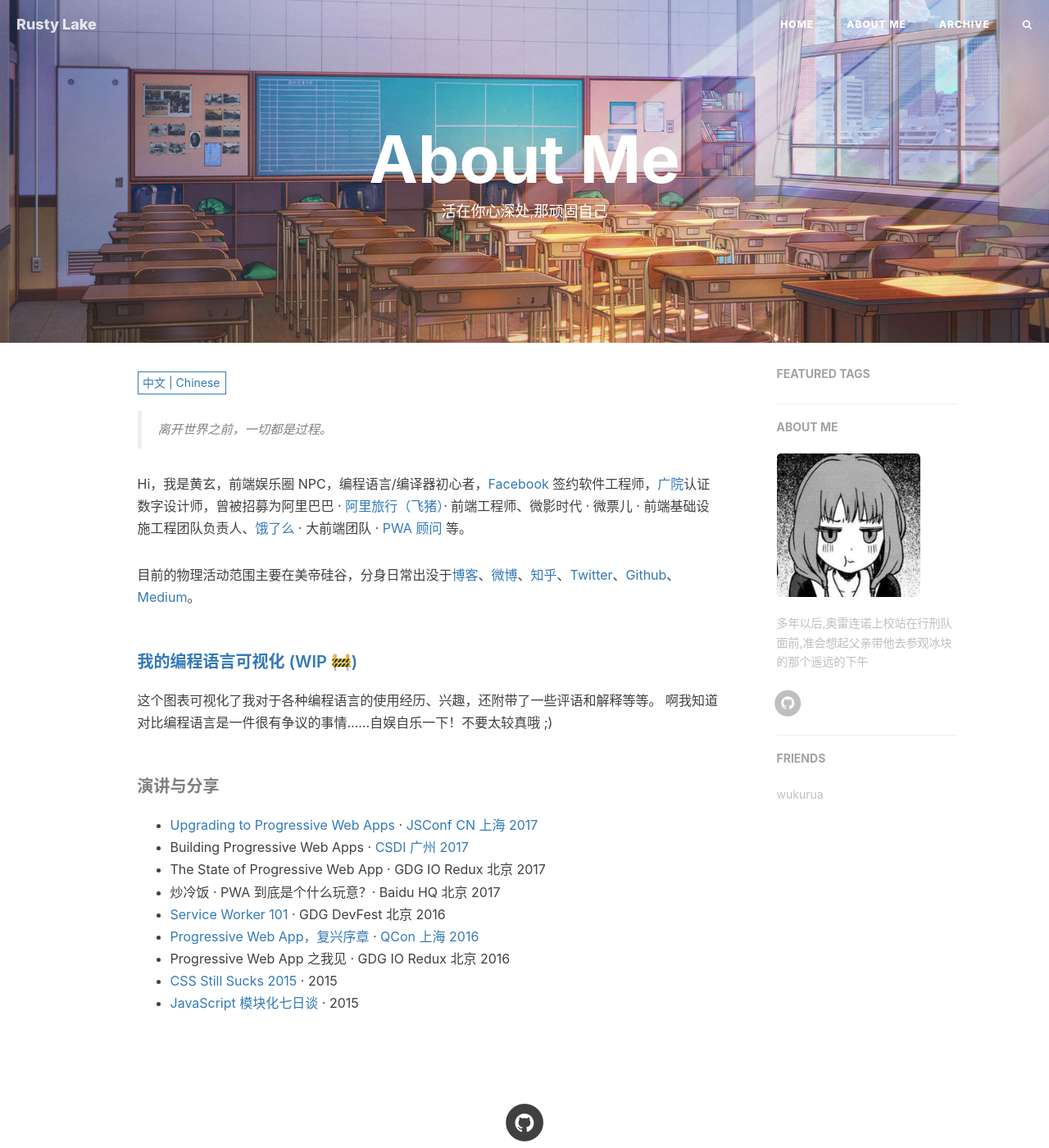
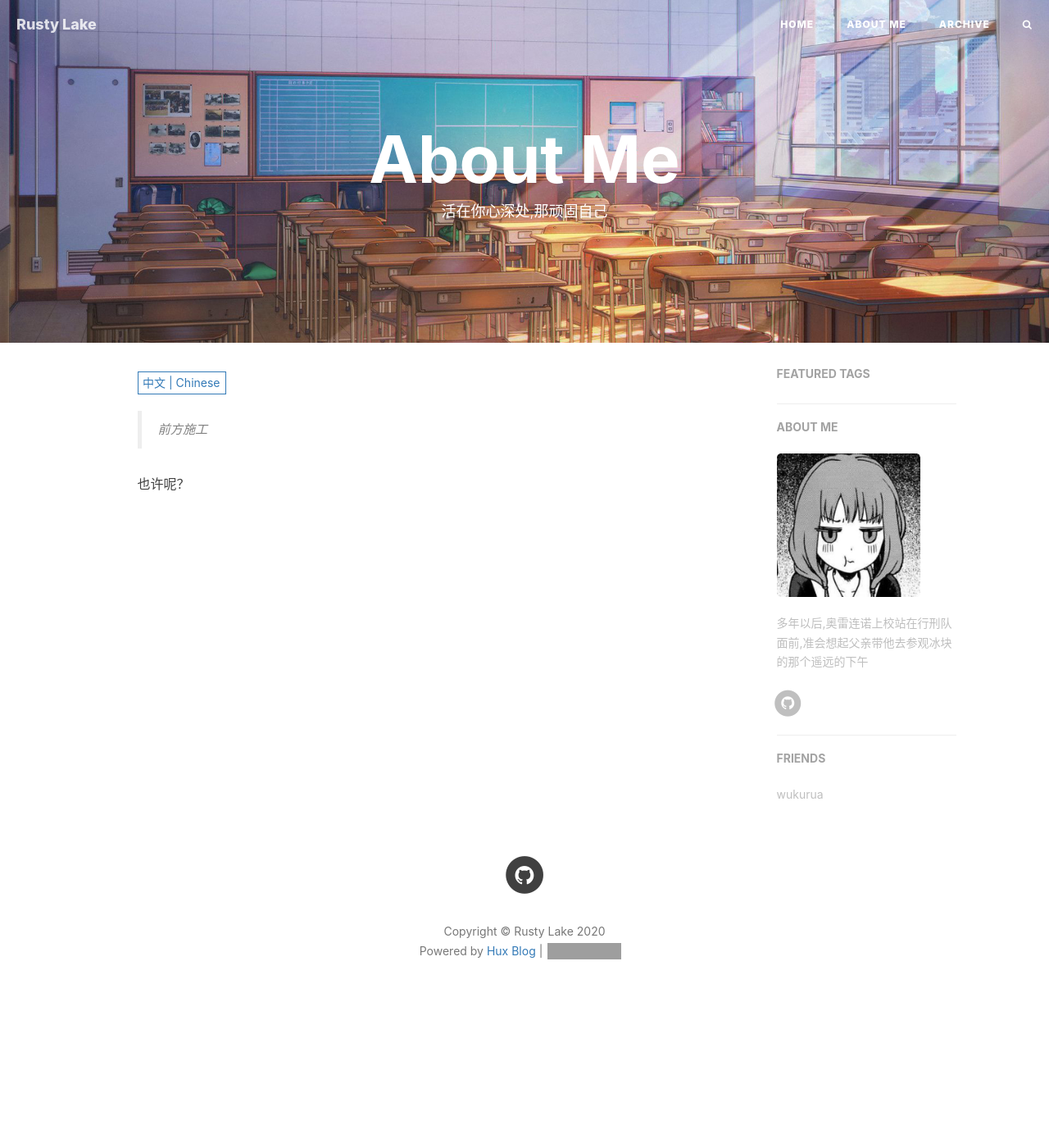
Before and after one commit to Hayerabbit/Hayerabbit.github.io, a Jekyll site: the page built from about.html, in a window 1280 px wide and 1400 px high. Shown: the whole window at 82% size. Built offline with Jekyll 4.4.1, drawn with Linux system fonts in a browser that asks for light colours; nearby versions of some CDN libraries; comment, search, counter and statistics services are not loaded; grey boxes are pictures that could not be loaded.

Commit message:
Update zh.md

```diff
--- a/_includes/about/zh.md
+++ b/_includes/about/zh.md
@@ -1,33 +1,3 @@
-> 离开世界之前，一切都是过程。
+> 前方施工
 
-Hi，我是黄玄，前端娱乐圈 NPC，编程语言/编译器初心者，[Facebook](https://www.facebook.com/) 签约软件工程师，[广院](https://baike.baidu.com/item/%E4%B8%AD%E5%9B%BD%E4%BC%A0%E5%AA%92%E5%A4%A7%E5%AD%A6)认证数字设计师，曾被招募为阿里巴巴 · [阿里旅行（飞猪）](http://alitrip.com)· 前端工程师、微影时代 · 微票儿 · 前端基础设施工程团队负责人、[饿了么](https://ele.me/) · 大前端团队 · [PWA 顾问](https://medium.com/elemefe/upgrading-ele-me-to-progressive-web-app-2a446832e509) 等。
-
-目前的物理活动范围主要在美帝硅谷，分身日常出没于[博客](https://huangxuan.me)、[微博](https://weibo.com/huxpro)、[知乎](https://www.zhihu.com/people/huxpro/pins/posts)、[Twitter](https://twitter.com/Huxpro/)、[Github](https://github.com/huxpro)、[Medium](https://medium.com/@Huxpro)。
-
-
-##### [我的编程语言可视化 (WIP 🚧)](https://huangxuan.me/2020/05/05/pl-chart/)
-
-这个图表可视化了我对于各种编程语言的使用经历、兴趣，还附带了一些评语和解释等等。 啊我知道对比编程语言是一件很有争议的事情……自娱自乐一下！不要太较真哦 ;)
-
-
-##### 演讲与分享
-
-- [Upgrading to Progressive Web Apps][9] · [JSConf CN 上海 2017](http://2017.jsconf.cn/)
-- Building Progressive Web Apps · [CSDI 广州 2017](http://www.csdisummit.com/)
-- The State of Progressive Web App · GDG IO Redux 北京 2017
-- 炒冷饭 · PWA 到底是个什么玩意？· Baidu HQ 北京 2017
-- [Service Worker 101][5] · GDG DevFest 北京 2016
-- [Progressive Web App，复兴序章][4] · [QCon 上海 2016](http://2016.qconshanghai.com/presentation/3111)
-- Progressive Web App 之我见 · GDG IO Redux 北京 2016
-- [CSS Still Sucks 2015][2] · 2015
-- [JavaScript 模块化七日谈][1] · 2015
-
-[1]: //huangxuan.me/2015/07/09/js-module-7day/
-[2]: //huangxuan.me/2015/12/28/css-sucks-2015/
-[3]: //huangxuan.me/2016/06/05/pwa-in-my-pov/
-[4]: //huangxuan.me/2016/10/20/pwa-qcon2016/
-[5]: //huangxuan.me/2016/11/20/sw-101-gdgdf/
-[6]: https://yanshuo.io/assets/player/?deck=58ac8598b123db0067292f92 "PWA Rehashing"
-[7]: https://yanshuo.io/assets/player/?deck=593ad6fbfe88c2006a0a0d6d "The State of PWA"
-[8]: https://yanshuo.io/assets/player/?deck=594d673d570c357d0698a950 "Building PWA"
-[9]: //huangxuan.me/jsconfcn2017/
+也许呢？
```
